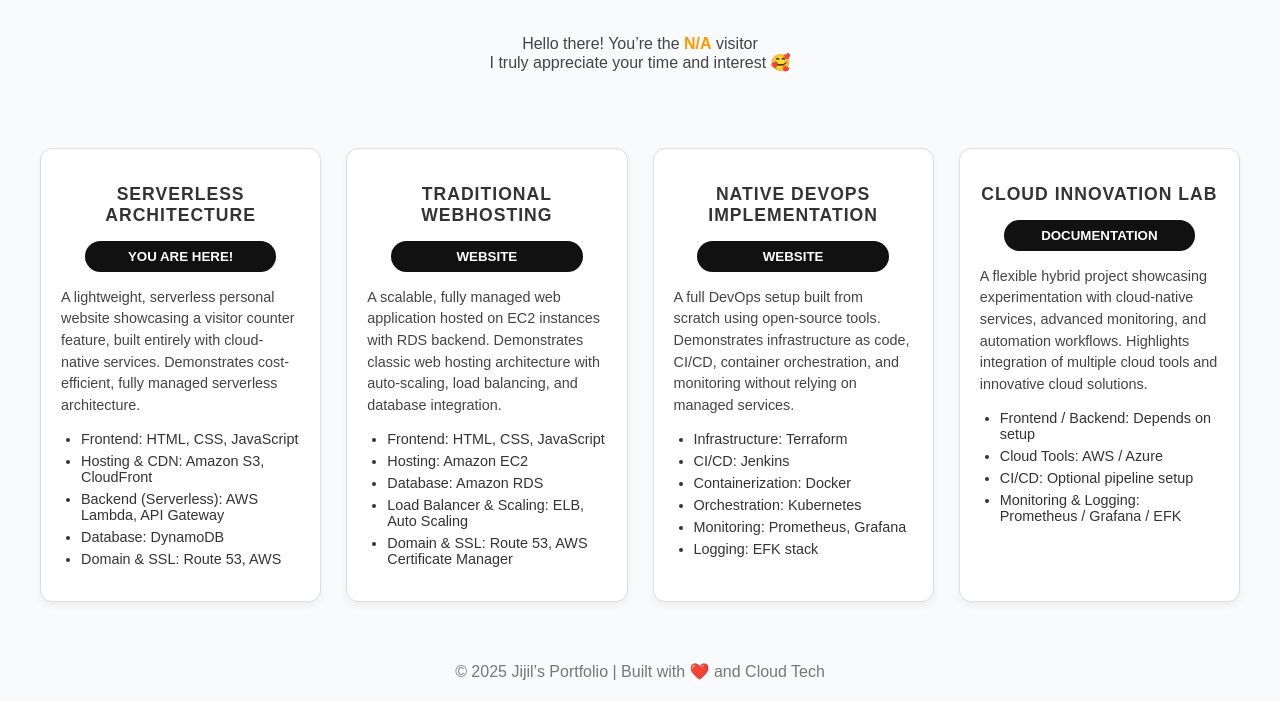
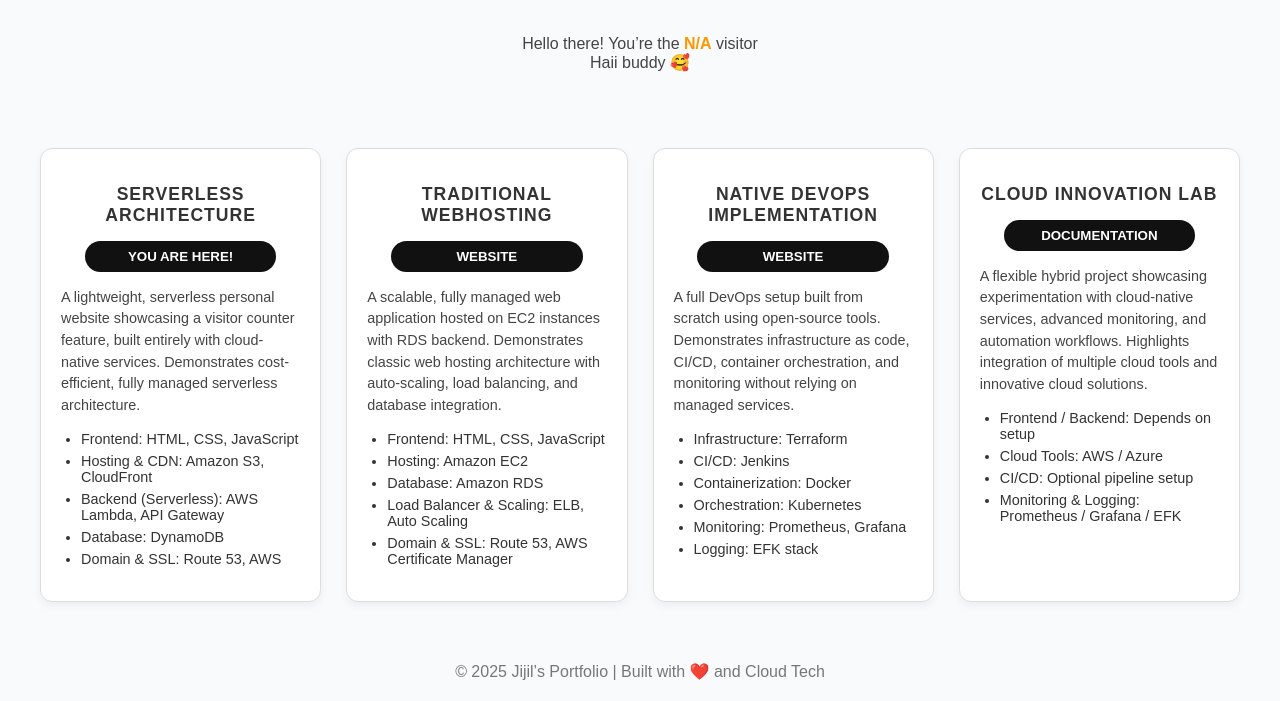
Before and after one commit to jijilthomas2000/serverlesshosting, a plain HTML site: page frontend/index.html in a window 1280 px wide. Shown: the part 127-828 px from the top of the page. Drawn offline with Linux system fonts and the light colour scheme; no server answers.

Commit message:
updated homepage

```diff
--- a/frontend/index.html
+++ b/frontend/index.html
@@ -35,7 +35,7 @@
   <h1>JIJIL’S PROJECTS</h1>
   <p class="sub">
     Hello there! You’re the <b id="visitor-count">0</b> visitor<br>
-    I truly appreciate your time and interest 🥰
+    Haii buddy 🥰
   </p>
 </header>
 
```
Also changed, not shown: 1 other file.
